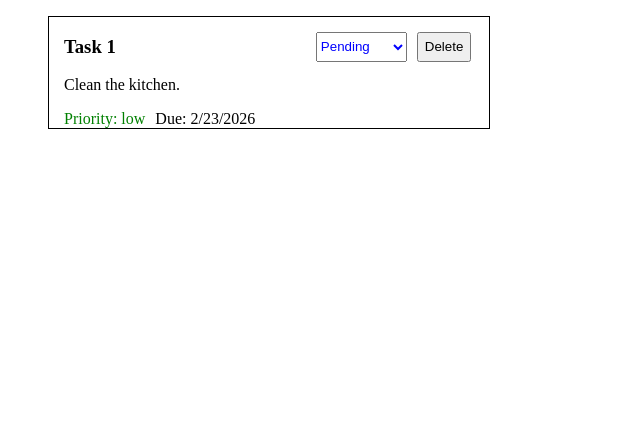
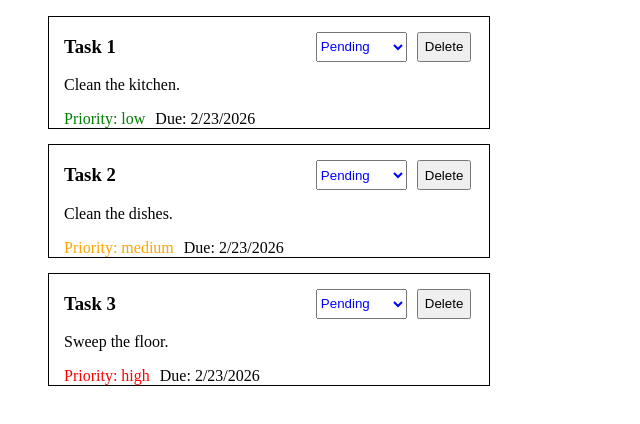
Before and after one commit to ScriptMang/lab9.3, a React (Vite) app: page / in a window 1280 px wide. Shown: the top 424 px of the page, without its empty margins (0-640 px from the left). Built offline with nearby package versions, Linux system fonts and the light colour scheme.

Commit message:
Fix task-list func to loop over tasks and add other tasks

```diff
--- a/src/App.css
+++ b/src/App.css
@@ -1,6 +1,13 @@
 #taskContainer {
     border: solid black 1px;
     width: 440px;
+}
+
+#taskListContainer {
+    display: flex;
+    flex-direction: column;
+    gap: 15px;
+    list-style: none;
 }
 
 #taskTitleInfo1 {
--- a/src/App.tsx
+++ b/src/App.tsx
@@ -35,6 +35,21 @@ function App() {
         status: "pending",
         priority: "low",
         dueDate: "2/23/2026"
+  }, {
+        id: "002",
+        title: "Task 2",
+        description: "Clean the dishes.",
+        status: "pending",
+        priority: "medium",
+        dueDate: "2/23/2026"
+  },
+{
+        id: "003",
+        title: "Task 3",
+        description: "Sweep the floor.",
+        status: "pending",
+        priority: "high",
+        dueDate: "2/23/2026"
   }])
 
   //  taskStatusHandler needs to change style of taskStatus dropdown
--- a/src/components/TaskList.tsx
+++ b/src/components/TaskList.tsx
@@ -1,16 +1,20 @@
 import type { TaskListProps } from ".././types";
-import type { Task } from ".././types";
 import TaskItem from ".././components/TaskItem"
 
+function TaskList({tasks, onStatusChange, onDelete}: TaskListProps){
+   const listItems = tasks.map((task) => (
+     <li key={task.id}>
+      <TaskItem task= {task} onStatusChange={onStatusChange} onDelete={onDelete} />
+     </li>
+   ));
 
-function TaskList({tasks, onStatusChange, onDelete}: TaskListProps){
     return(
         <>
-         <ul>
-          <TaskItem task= {tasks[0] as Task} onStatusChange={onStatusChange} onDelete={onDelete} />
+         <ul id="taskListContainer">
+          {listItems}
          </ul>
         </>
-    )
+    );
 }
 
 export default TaskList
```
